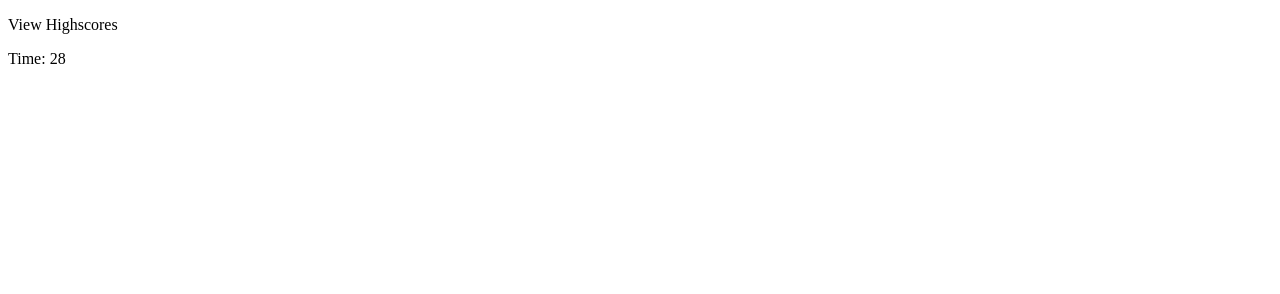
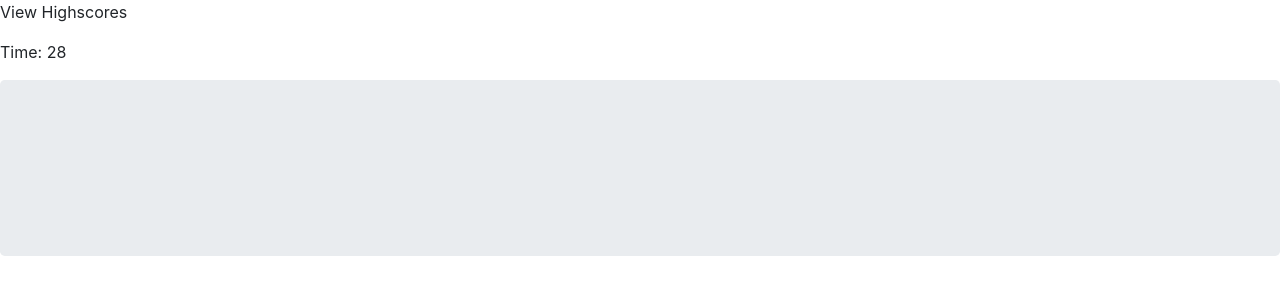
Before and after one commit to TheBrellis/Code-Quiz, a plain HTML site: page index.html in a window 1280 px wide. Both pictures are taken after a click on the button "Start Quiz". Drawn offline with nearby package versions, Linux system fonts and the light colour scheme.

Commit message:
linked to bootstrap style sheet, started adding styling to start page

```diff
--- a/index.html
+++ b/index.html
@@ -5,24 +5,26 @@
     <meta charset="UTF-8">
     <meta name="viewport" content="width=device-width, initial-scale=1.0">
     <meta http-equiv="X-UA-Compatible" content="ie=edge">
+    <link rel="stylesheet" href="https://stackpath.bootstrapcdn.com/bootstrap/4.3.1/css/bootstrap.min.css" integrity="sha384-ggOyR0iXCbMQv3Xipma34MD+dH/1fQ784/j6cY/iJTQUOhcWr7x9JvoRxT2MZw1T" crossorigin="anonymous">
     <title>Coding Quiz</title>
 </head>
-<header>
-    <nav>
-        <p id='highScores'>View Highscores</p>
-        <p>Time: <span id='timer'>0</span></p>
-    </nav>
-</header>
+
 
 <body>
+    <header>
+        <nav>
+            <p id='highScores'>View Highscores</p>
+            <p>Time: <span id='timer'>0</span></p>
+        </nav>
+    </header>
     <div id = 'homeScreen'>
-    <h1 id = 'title'>Coding Quiz</h1>
+    <h1 id = 'title' class = 'text center'>Coding Quiz</h1>
     <p>Welcome to the Coding Quiz! Put your coding knowledge to the test by answering these simple (or are they
         mwuahahaha) questions about writting code! Answer them correctly to get points. Answer enough correctly and you
         may set the new highscore! But answer them wrong and you'll run out of time! Press start to begin. Good Luck! </p>
     <button type = 'submit' id = 'startQuiz'>Start Quiz</submit>
     </div>
-    <div id = 'prompts'>
+    <div id = 'prompts' class = 'jumbotron'>
         <h2 id = 'qTitle'></h2>
         <div id ='choices'></div>
         <p id = 'feedback'></p>
--- a/questions.js
+++ b/questions.js
@@ -5,7 +5,7 @@
         answer: 'alerts'
     },
     {
-        title: 'The conidtion in an if / else statment is enclosed within ____.',
+        title: 'The condition in an if / else statment is enclosed within ____.',
         choices: ['quotes', 'curly brackets', 'parenthesis', 'square brackets'],
         answer: 'parentheses'
     }
--- a/script.js
+++ b/script.js
@@ -36,8 +36,9 @@ function nextQuestion() {
         choicesDiv.appendChild(btns);
         btns.setAttribute('data-index', i);
         btns.setAttribute('data-type', 'choice');
-    //fix here, need to assign value to the btns
-       // btns.textContent = questions[qCurrent].choices.value[i];
+        btns.setAttribute('type','submit')
+        btns.setAttribute('')
+        btns.textContent = questions[qCurrent].choices[i];
     }
 
 }
```
